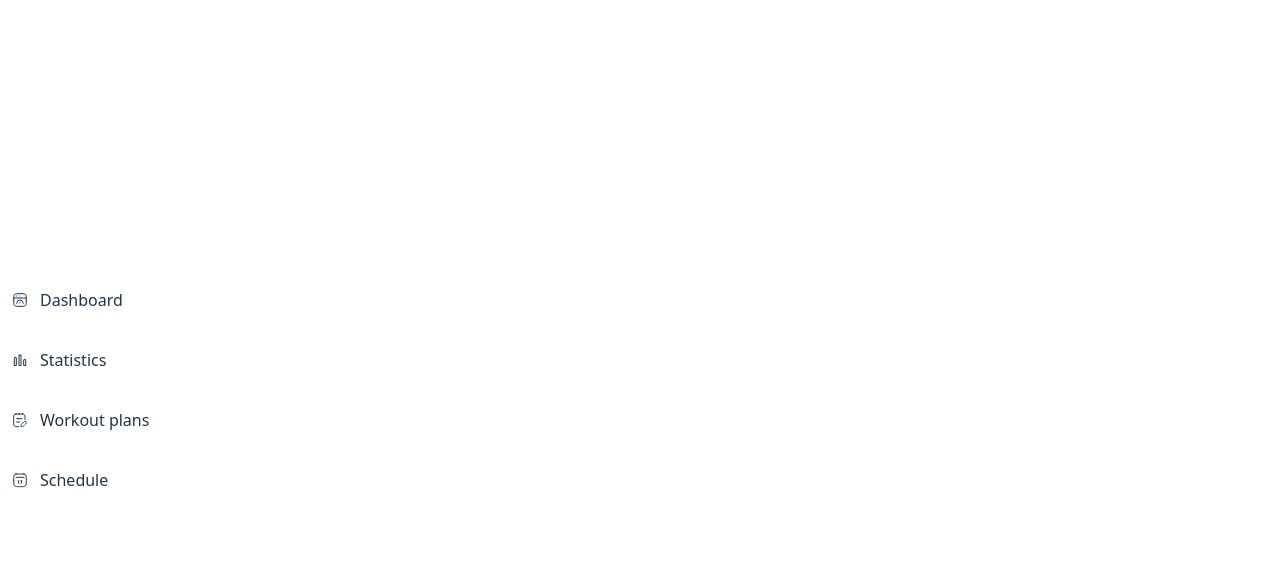
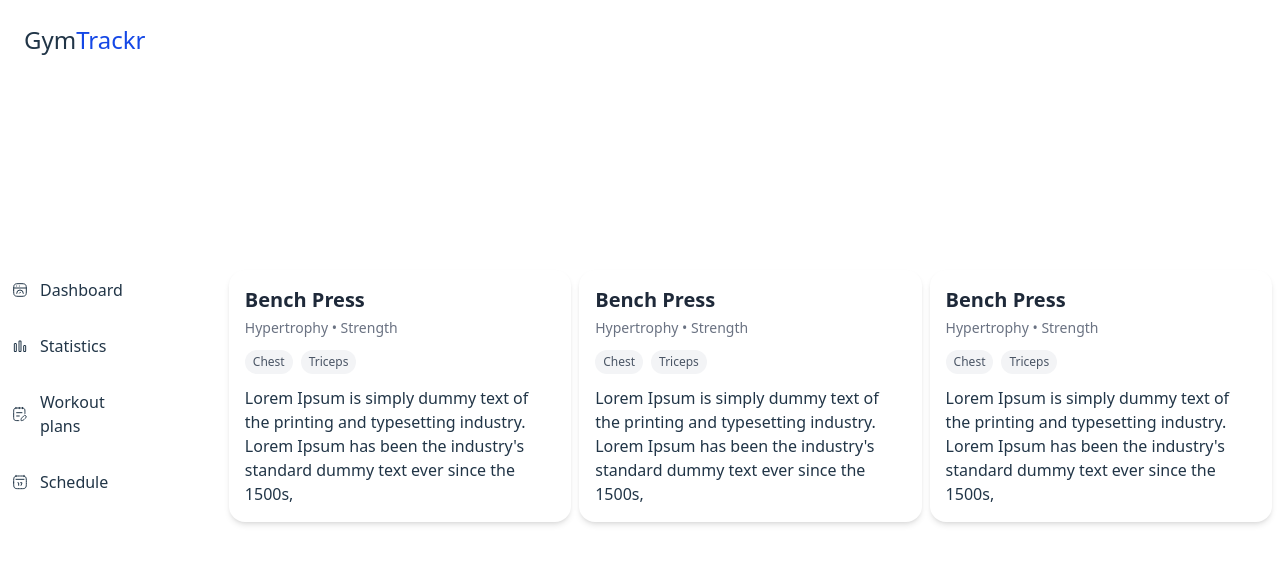
Before and after one commit to mirak-1/gymtracker, a React (Vite) app in the folder gymtracker/: page / in a window 1280 px wide. Shown: the top 564 px of the page. Built offline with nearby package versions, Linux system fonts and the light colour scheme.

Commit message:
feat(frontend): exercise page

```diff
--- a/gymtracker/src/App.jsx
+++ b/gymtracker/src/App.jsx
@@ -1,11 +1,12 @@
 import './assets/tailwind.css'
 import Sidebar from './components/Sidebar'
+import Exercices from './pages/Exercices'
 
 function App() {
 
   return (
     <div>
-      <Sidebar />
+      <Exercices />
     </div>
   )
 }
--- /dev/null
+++ b/gymtracker/src/components/Exercice.jsx
@@ -0,0 +1,20 @@
+
+function Exercice() {
+    return (
+        <div className="bg-white rounded-2xl shadow-md p-4 flex flex-col gap-3 w-full max-w-sm hover:shadow-lg transition">
+            <div className="flex flex-col gap-1">
+                <h2 className="text-xl font-bold text-gray-800">Bench Press</h2>
+                <p className="text-sm text-gray-500">Hypertrophy • Strength</p>
+            </div>
+            <div className="flex flex-wrap gap-2 text-xs text-gray-600">
+                <span className="bg-gray-100 rounded-full px-2 py-1">Chest</span>
+                <span className="bg-gray-100 rounded-full px-2 py-1">Triceps</span>
+            </div>
+            <div>
+                Lorem Ipsum is simply dummy text of the printing and typesetting industry. Lorem Ipsum has been the industry's standard dummy text ever since the 1500s,
+            </div>
+        </div>
+    );
+}
+
+export default Exercice
--- a/gymtracker/src/components/Sidebar.jsx
+++ b/gymtracker/src/components/Sidebar.jsx
@@ -6,7 +6,8 @@ import HugeiconsCalendar01 from "./icones/calendar";
 function Sidebar() {
     return (
         <div>
-            <div className="grid grid-cols-1 gap-5">
+            <div className="absolute top-0 ml-6 mt-6 text-2xl">Gym<span className="text-blue-700">Trackr</span></div>
+            <div className="grid grid-cols-1 gap-4">
                 <div className="flex place-items-center rounded-l-xl pt-2 pb-2 pl-3 pr-20 hover:bg-blue-200 hover:border-r-5 hover:text-blue-700">
                     <HugeiconsDashboardBrowsing className="mr-3" />
                     Dashboard
--- /dev/null
+++ b/gymtracker/src/pages/Exercices.jsx
@@ -0,0 +1,26 @@
+import Exercice from "../components/Exercice";
+import Sidebar from "../components/Sidebar";
+
+function Exercices() {
+    return (
+        <div className="flex">
+            <div className="w-3xs">
+                <Sidebar/>
+            </div>
+            <div className="flex">
+                <div className="mb-2 mr-2">
+                    <Exercice />
+                </div>
+                <div className="mb-2 mr-2">
+                    <Exercice />
+                </div>
+                <div className="mb-2 mr-2">
+                    <Exercice />
+                </div>
+
+            </div>
+        </div>
+    );
+}
+
+export default Exercices
```
